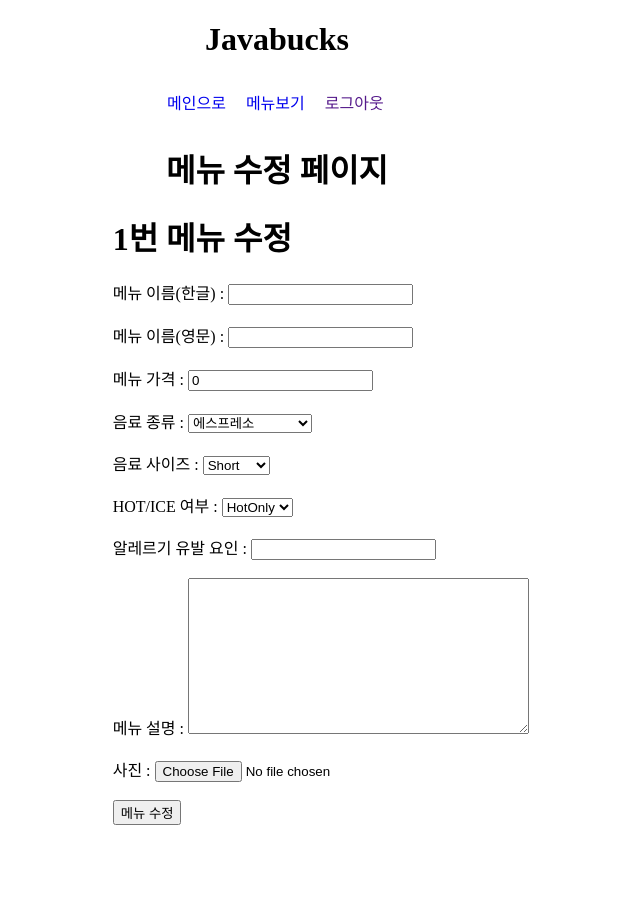
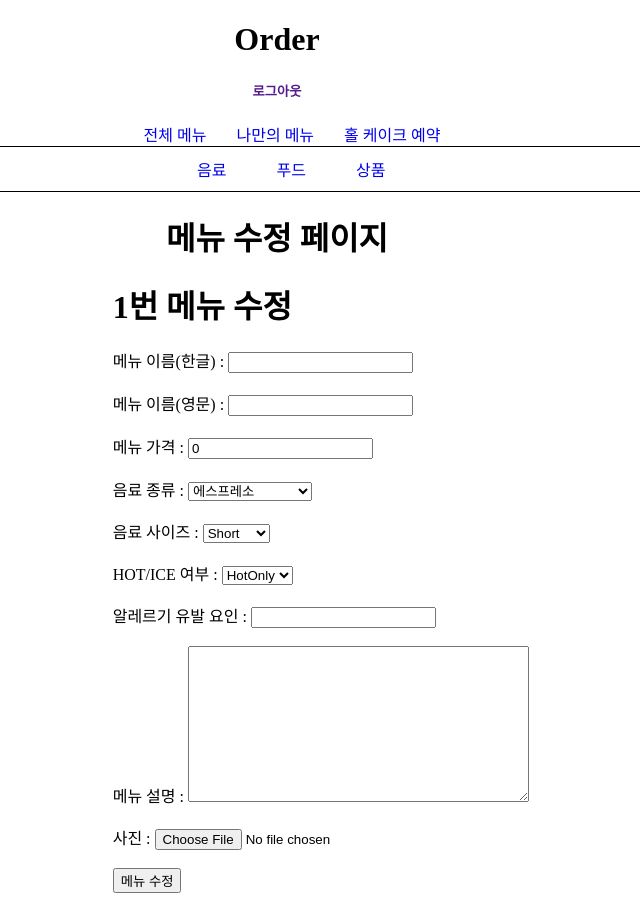
Before and after one commit to keaunsolNa/Javabucks, a React (Create React App) app in the folder frontend/: page /menu/modify/1 in a window 1280 px wide. Shown: the whole page, without its empty margins (363-1003 px from the left). Before the commit the page ends 833 px from the top, so only its background shows below. Built offline with nearby package versions, Linux system fonts and the light colour scheme; sample sign-in values are in the browser's storage.

Commit message:
2023.04.04 카테고리별 조회, 전체 조회 분류. 몇몇 메뉴 추가.

```diff
--- a/frontend/src/App.css
+++ b/frontend/src/App.css
@@ -44,3 +44,11 @@
 .menuItem:hover {
   background-color: gray;
 }
+
+.Nav a {
+  margin-left: 30px;
+}
+
+.Nav {
+  border-bottom: 1px solid;
+}
--- a/frontend/src/App.js
+++ b/frontend/src/App.js
@@ -15,6 +15,7 @@
       <Routes>
         <Route path="/" element={ <Layout/> }>
           <Route index element={ <Main/> }/>
+
           <Route path="menu" >
             <Route index element={ <Menus/> }/>
             <Route path=":id" element={ <MenuDetail/> }/>
@@ -23,8 +24,11 @@
               <Route path=":id" element={ <MenuModify/> }/>
             </Route>
           </Route>
+
           <Route path="login" element={ <Login/> }/>
+
         </Route>
+
         <Route path="*" element={ <Error/> }/>
       </Routes>
     </BrowserRouter>
--- a/frontend/src/apis/MenuAPICalls.js
+++ b/frontend/src/apis/MenuAPICalls.js
@@ -29,10 +29,16 @@
 
     return async (dispatch, getState) => {
         console.log("category : " + categoryName)
-        const result = await request('GET', `/api/categorylist/"${categoryName}"`);
 
-        console.log(result)
-        dispatch(getMenulist(result));
+        if(categoryName == "전체"){
+            const result = await request('GET', `/api/menulist`);
+            dispatch(getMenulist(result));
+        }
+        else {
+            const result = await request('GET', `/api/categorylist/"${categoryName}"`);
+            dispatch(getMenulist(result));
+        }
+
     }
 }
 
--- a/frontend/src/components/commons/Header.js
+++ b/frontend/src/components/commons/Header.js
@@ -1,7 +1,34 @@
+import { NavLink, useNavigate } from 'react-router-dom';
+import { useDispatch } from "react-redux";
+import { resetLoginUser } from "../../modules/UserModule";
 function Header() {
 
+    const loginStatus = !!localStorage.getItem('isLogin');
+    const navigate = useNavigate();
+    const dispatch = useDispatch();
+
+    const logoutHandler = () => {
+        localStorage.removeItem('isLogin');
+        dispatch(resetLoginUser());
+        navigate('/');
+    }
+
     return (
-        <h1>Javabucks</h1>
+        <>
+            <h1>Order</h1>
+                { !loginStatus ? (
+                <NavLink to='/login'>로그인</NavLink>
+                    ) : (
+                        <h5 onClick={ logoutHandler }><a href="">로그아웃</a></h5>
+                    )
+                }
+
+            <div className='Nav'>
+                <NavLink to='/menu'>전체 메뉴</NavLink>
+                <NavLink to='/'>나만의 메뉴</NavLink>
+                <NavLink to='/'>홀 케이크 예약</NavLink>
+            </div>
+        </>
     );
 }
 
--- a/frontend/src/components/commons/Navbar.js
+++ b/frontend/src/components/commons/Navbar.js
@@ -1,33 +1,14 @@
-import { NavLink, useNavigate } from 'react-router-dom';
-import { useDispatch } from "react-redux";
-import { resetLoginUser } from "../../modules/UserModule";
+import { NavLink } from 'react-router-dom';
+
 
 function Navbar() {
 
-    const loginStatus = !!localStorage.getItem('isLogin');
-    const navigate = useNavigate();
-    const dispatch = useDispatch();
-
-    /* 로그아웃 호출 시 localStorage 저장 값 삭제, userReducer 값 리셋, 루트로 이동  */
-    const logoutHandler = () => {
-        localStorage.removeItem('isLogin');
-        dispatch(resetLoginUser());
-        navigate('/');
-    }
-
     return (
-        <div>
+        <div className='Nav'>
             <ul>
-                <li><NavLink to='/'>메인으로</NavLink></li>
-                <li><NavLink to='/menu'>메뉴보기</NavLink></li>
-                {/* localStorage 안의 값으로 로그인 여부 판단하여 조건부 랜더링 */}
-                { !loginStatus ? (
-                        <li><NavLink to='/login'>로그인</NavLink></li>
-                    ) : (
-                        <li onClick={ logoutHandler }><a href="">로그아웃</a></li>
-                    )
-                }
-
+                <li><NavLink to='/menu'>음료</NavLink></li>
+                <li><NavLink to='/food'>푸드</NavLink></li>
+                <li><NavLink to='/other'>상품</NavLink></li>
             </ul>
         </div>
     );
--- a/frontend/src/components/lists/MenuList.js
+++ b/frontend/src/components/lists/MenuList.js
@@ -59,6 +59,7 @@
         menuList && (
             <div>
                 <select name="drinkTypeKor" value={ menuCategory.drinkTypeKor } onChange={ onChangeHandler }>
+                    <option>전체</option>
                     <option>리저브 에스프레소</option>
                     <option>리저드 드립</option>
                     <option>리프레셔</option>
```
